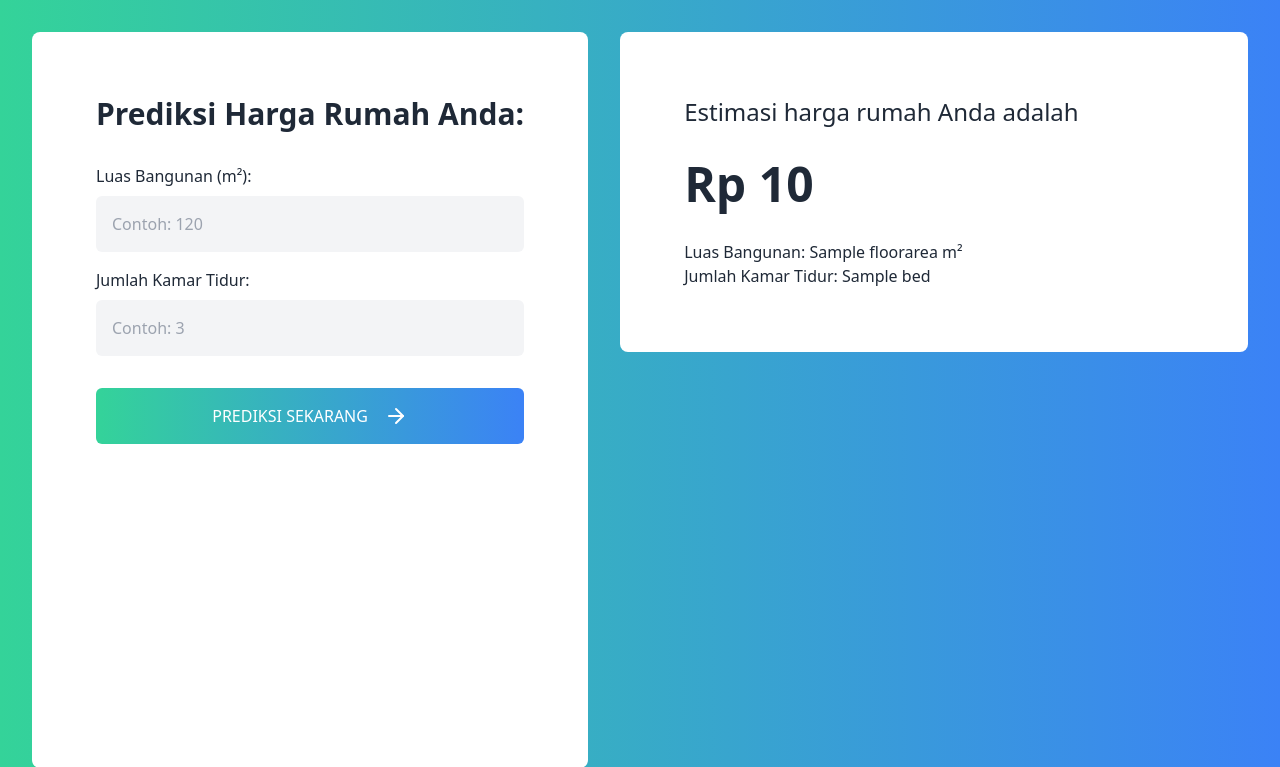
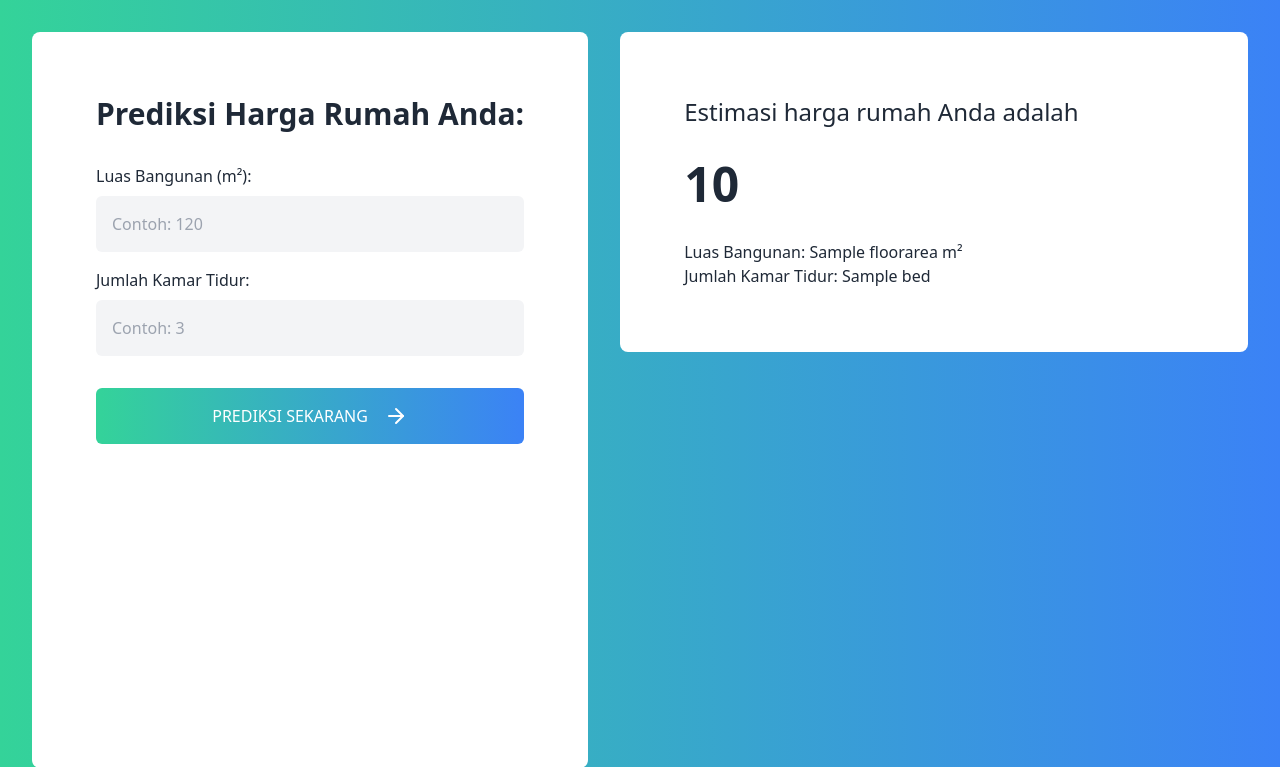
Before and after one commit to resza06/prediksi-harga-rumah, a Python web app: template templates/index.html in a window 1280 px wide. Shown: the top 767 px of the page. Run offline with Jinja, Linux system fonts and the light colour scheme; the template is opened without the code that fills it: most values are stand-ins (such as "Sample title", 1, 10 or a date in 2020).

Commit message:
Update index.html

```diff
--- a/templates/index.html
+++ b/templates/index.html
@@ -70,7 +70,7 @@
                 <h1 class="text-2xl mb-8">
                     Estimasi harga rumah Anda adalah
                 </h1>
-                <h2 class="text-5xl font-bold">Rp {{ predicted_price }}</h2>
+                <h2 class="text-5xl font-bold">{{ predicted_price }}</h2>
                 {% if predicted_price != 0 %}
                 <div class="mt-8">
                     <p>Luas Bangunan: {{ floorarea }} m²</p>
@@ -78,8 +78,6 @@
                 </div>
                 {% endif %}
             </div>
-
-
         </section>
     </body>
 </html>
```
